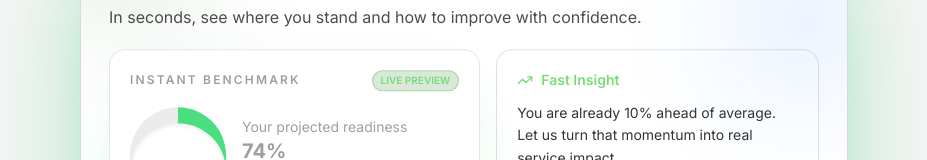
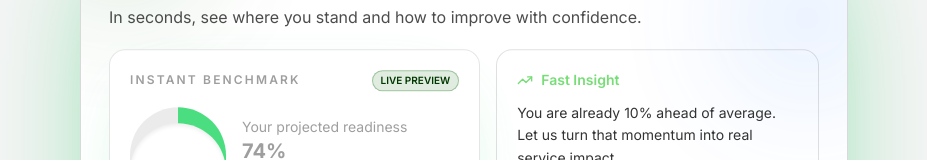
Before and after one commit to BradRobin/AI-Adoption-in-Public-Service-Delivery, a Next.js app: page / in a window 1280 px wide. Shown: the part 257-417 px from the top of the page, without its empty margins (176-1103 px from the left). Built offline with nearby package versions, Linux system fonts and the light colour scheme; no server answers.

Commit message:
refactor: Improve styling of StepOneScore component for enhanced visual clarity

```diff
--- a/src/components/FirstTimeWelcomeModal.tsx
+++ b/src/components/FirstTimeWelcomeModal.tsx
@@ -74,7 +74,7 @@ function StepOneScore({ score }: { score: number }) {
       <div className="rounded-2xl border border-black/10 bg-white p-5 shadow-[0_20px_70px_-35px_rgba(74,222,128,0.45)]">
         <div className="mb-4 flex items-center justify-between">
           <p className="text-xs font-semibold uppercase tracking-[0.18em] text-black/55">Instant Benchmark</p>
-          <span className="rounded-full border border-green-400/30 bg-green-500/15 px-2 py-0.5 text-[10px] font-semibold text-green-300">
+          <span className="rounded-full border border-green-500/30 bg-green-500/12 px-2 py-0.5 text-[10px] font-semibold text-green-700">
             LIVE PREVIEW
           </span>
         </div>
@@ -101,13 +101,13 @@ function StepOneScore({ score }: { score: number }) {
             </div>
             <div>
               <p className="text-sm text-black/65">Kenya public-sector average</p>
-              <p className="text-xl font-bold text-blue-300">{KENYA_AVERAGE_SCORE}%</p>
+              <p className="text-xl font-bold text-blue-600">{KENYA_AVERAGE_SCORE}%</p>
             </div>
           </div>
         </div>
       </div>
 
-      <div className="rounded-2xl border border-white/12 bg-white/[0.04] p-5">
+      <div className="rounded-2xl border border-white/12 bg-white/4 p-5">
         <div className="mb-3 flex items-center gap-2 text-sm text-green-300">
           <TrendingUp className="h-4 w-4" />
           <span className="font-semibold">Fast Insight</span>
```
